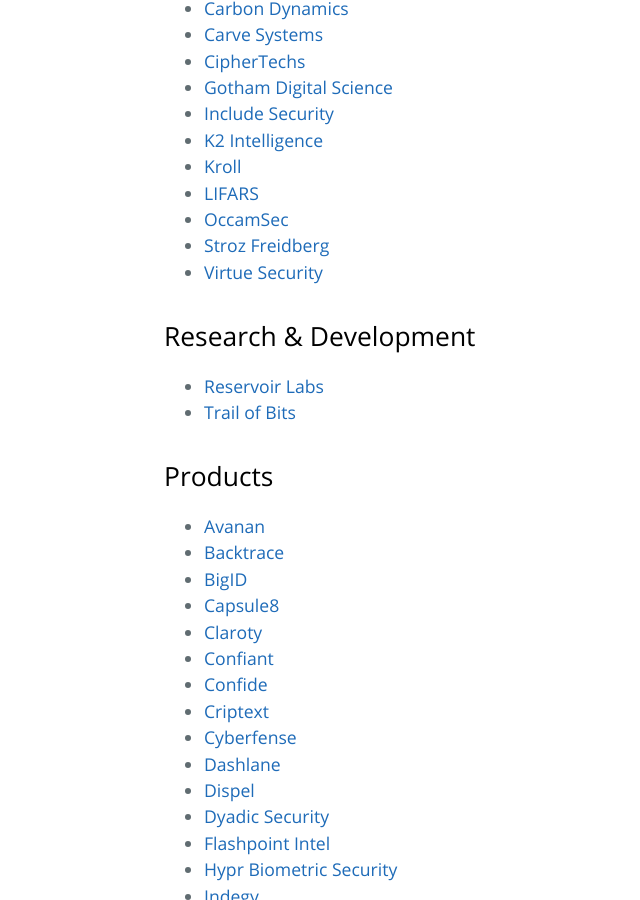
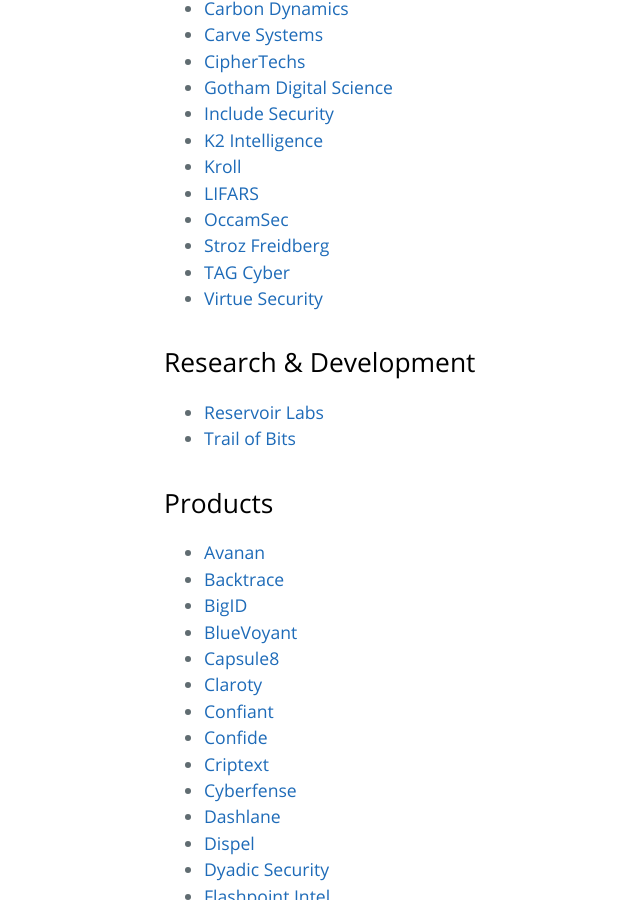
Before and after one commit to trailofbits/nyc-infosec, a Jekyll site: the page built from companies.md, in a window 1280 px wide and 900 px high, scrolled down 501 px. Shown: the whole window, without its empty margins (60-700 px from the left). Built offline with Jekyll 4.4.1, drawn with Linux system fonts in a browser that asks for light colours; our own code applies the rules of GitHub Pages for plain Markdown files.

Commit message:
BlueVoyant and TAG Cyber

```diff
--- a/companies.md
+++ b/companies.md
@@ -20,6 +20,7 @@
 * [LIFARS](https://lifars.com/)
 * [OccamSec](http://www.occamsec.com)
 * [Stroz Freidberg](https://www.strozfriedberg.com/)
+* [TAG Cyber](https://www.tag-cyber.com/)
 * [Virtue Security](https://www.virtuesecurity.com/)
 
 ## Research & Development
@@ -32,6 +33,7 @@
 * [Avanan](https://www.avanan.com/)
 * [Backtrace](https://backtrace.io)
 * [BigID](https://bigid.com/)
+* [BlueVoyant](https://www.bluevoyant.com/)
 * [Capsule8](https://capsule8.io/)
 * [Claroty](https://www.claroty.com/)
 * [Confiant](https://www.confiant.com/)
```
